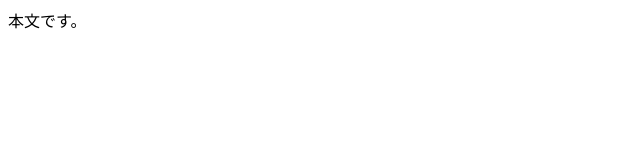
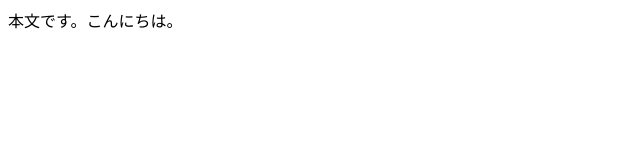
Before and after one commit to y-teduka/MyFirstSTS, a plain HTML site: page index.html in a window 1280 px wide. Shown: the full height of the page, 0-640 px from the left. Drawn offline with Linux system fonts and the light colour scheme.

Commit message:
こんにちは。

```diff
--- a/index.html
+++ b/index.html
@@ -5,6 +5,6 @@
 <title>タイトル</title>
 </head>
 <body>
-本文です。
+本文です。こんにちは。
 </body>
 </html>
```
